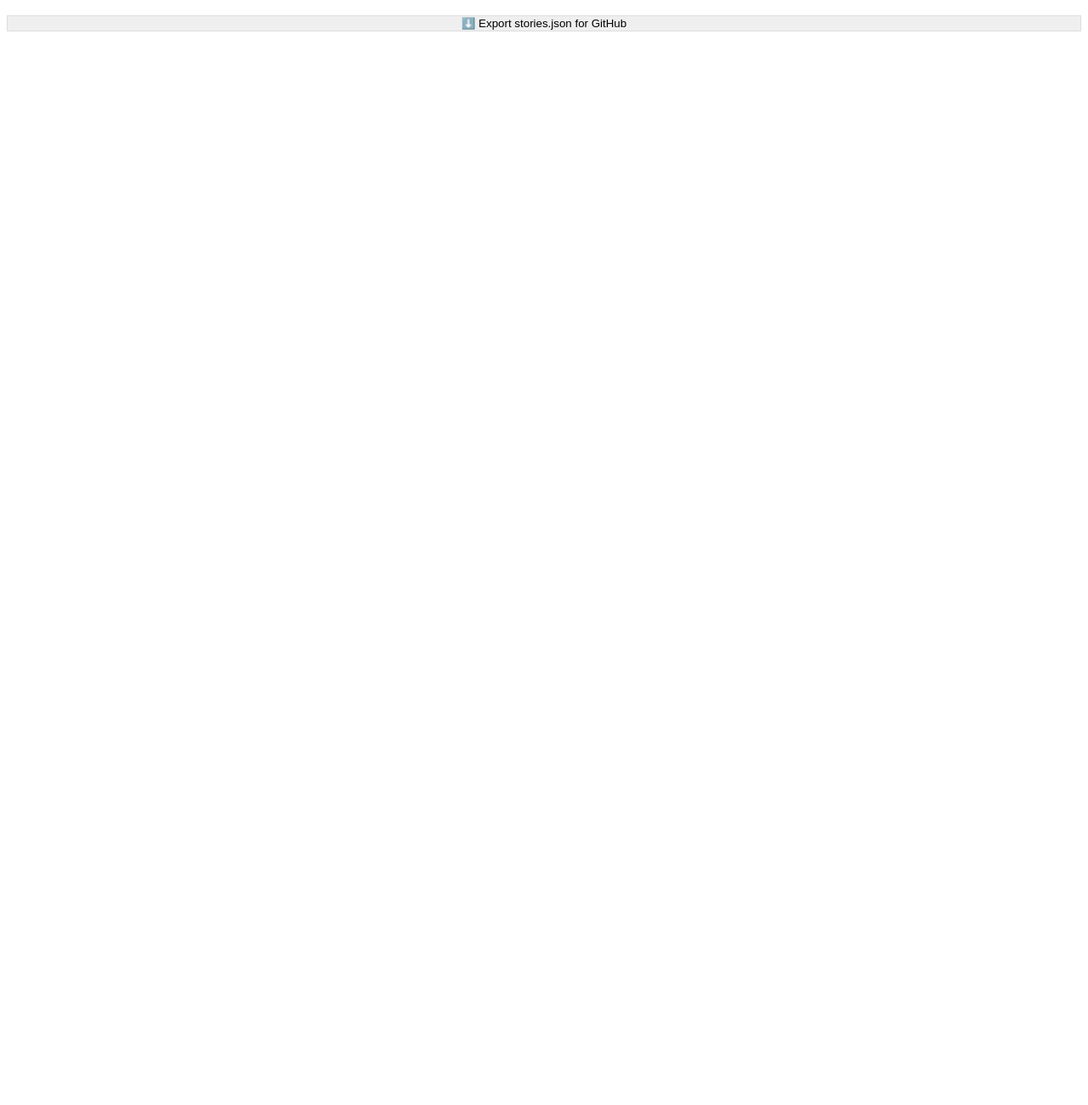
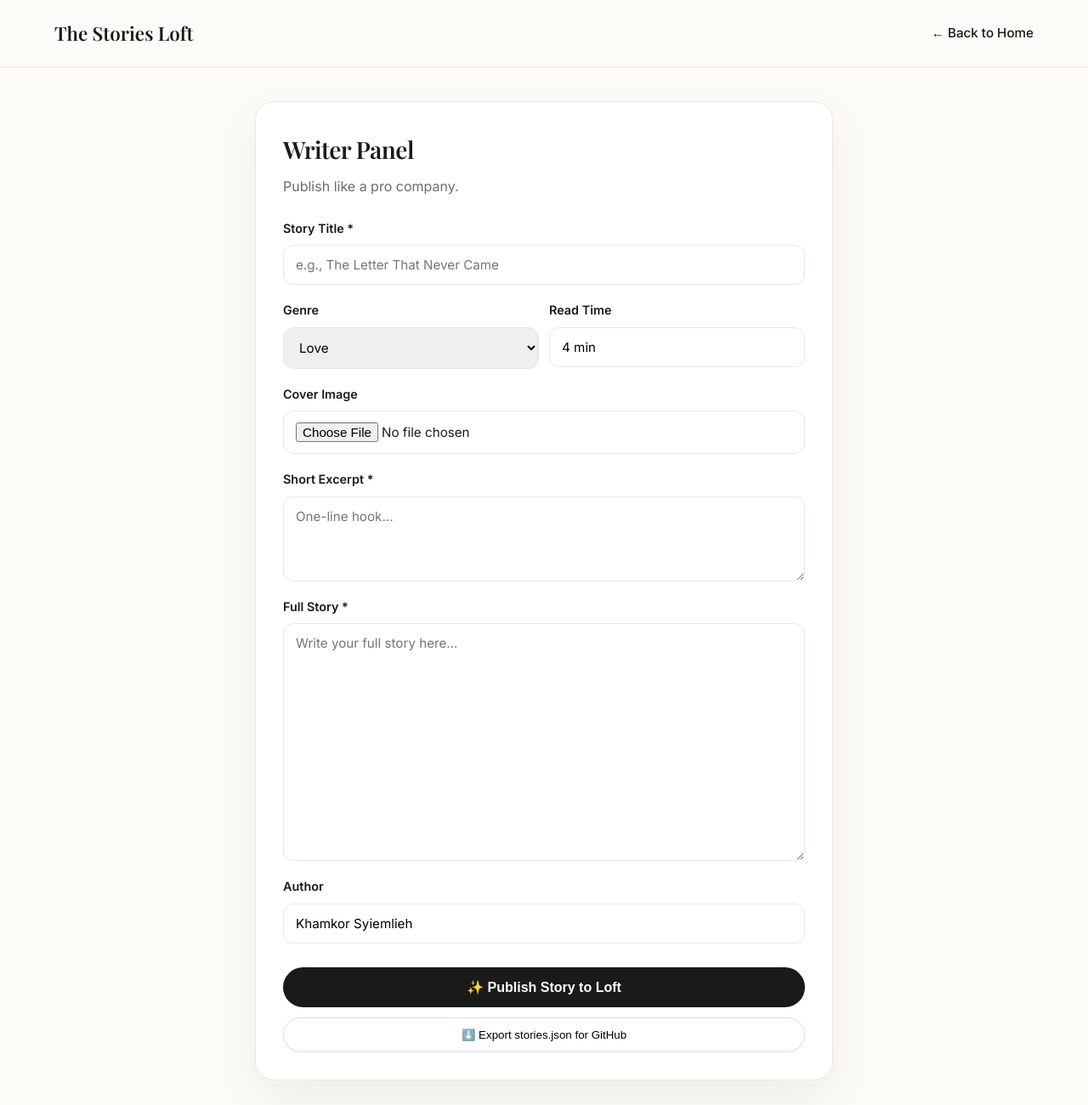
Before and after one commit to kham1000678/The-Stories-Loft, a plain HTML site: page admin.html in a window 1280 px wide. Shown: the whole page at 85% size. Before the commit the page ends 800 px from the top, so only its background shows below. Drawn offline with nearby package versions, Linux system fonts and the light colour scheme.

Commit message:
fix admin full form restored

```diff
--- a/admin.html
+++ b/admin.html
@@ -1,2 +1,43 @@
-<button class="btn btn-ghost" style="width:100%;margin-top:10px;border:1px solid #ddd" onclick="exportJSON()">⬇️ Export stories.json for GitHub</button>
-<script>function exportJSON(){const data=localStorage.getItem('loft_stories');const blob=new Blob([data],{type:'application/json'});const a=document.createElement('a');a.href=URL.createObjectURL(blob);a.download='stories.json';a.click();}</script>
+<!DOCTYPE html>
+<html lang="en">
+<head>
+<meta charset="UTF-8">
+<meta name="viewport" content="width=device-width, initial-scale=1.0">
+<title>Writer Panel - The Stories Loft</title>
+<link href="https://fonts.googleapis.com/css2?family=Playfair+Display:wght@600&family=Inter:wght@400;500;600&display=swap" rel="stylesheet">
+<link rel="stylesheet" href="style.css">
+<style>
+.admin-wrap{max-width:680px;margin:40px auto;background:#fff;padding:32px;border-radius:22px;border:1px solid #ece6df;box-shadow:0 20px 60px rgba(0,0,0,.06)}
+.form-group{margin-bottom:18px;display:flex;flex-direction:column;gap:7px}
+.form-group label{font-weight:600;font-size:.9rem}
+.form-group input,.form-group select,.form-group textarea{padding:13px 14px;border:1px solid #ece6df;border-radius:12px;font-family:Inter;font-size:.95rem;outline:none}
+.form-group textarea{min-height:100px}
+.form-group textarea.large{min-height:280px}
+.save-btn{background:#1a1a1a;color:#fff;padding:14px;border:none;border-radius:999px;font-weight:600;cursor:pointer;width:100%;margin-top:10px;font-size:1rem}
+.success-msg{background:#e6f4ea;color:#1e7a34;padding:12px 14px;border-radius:12px;margin-top:14px;display:none;text-align:center;font-weight:500}
+.preview-img{width:100%;max-height:300px;object-fit:cover;border-radius:12px;display:none;margin-top:10px}
+</style>
+</head>
+<body>
+<nav class="navbar"><a href="index.html" class="logo">The Stories Loft</a><div class="nav-links"><a href="index.html">← Back to Home</a></div></nav>
+<div class="admin-wrap">
+<h2 style="font-family:'Playfair Display',serif;font-size:28px;margin-bottom:6px">Writer Panel</h2>
+<p style="color:#6b6b6b;margin-bottom:24px">Publish like a pro company.</p>
+<div class="form-group"><label>Story Title *</label><input id="title" placeholder="e.g., The Letter That Never Came"></div>
+<div style="display:flex;gap:12px"><div class="form-group" style="flex:1"><label>Genre</label><select id="genre"><option>Love</option><option>Mystery</option><option>Life</option><option>Poetry</option></select></div><div class="form-group" style="flex:1"><label>Read Time</label><input id="readTime" value="4 min"></div></div>
+<div class="form-group"><label>Cover Image</label><input type="file" id="coverFile" accept="image/*"><img id="preview" class="preview-img"></div>
+<div class="form-group"><label>Short Excerpt *</label><textarea id="excerpt" placeholder="One-line hook..."></textarea></div>
+<div class="form-group"><label>Full Story *</label><textarea id="content" class="large" placeholder="Write your full story here..."></textarea></div>
+<div class="form-group"><label>Author</label><input id="author" value="Khamkor Syiemlieh"></div>
+<button class="save-btn" onclick="publish()">✨ Publish Story to Loft</button>
+<div id="success" class="success-msg">Published! Redirecting to homepage...</div>
+<button style="width:100%;margin-top:12px;padding:12px;border:1px solid #ddd;background:#fff;border-radius:999px;cursor:pointer" onclick="exportJSON()">⬇️ Export stories.json for GitHub</button>
+</div>
+<script>
+let coverData="";document.getElementById('coverFile').addEventListener('change',e=>{const f=e.target.files[0];if(!f)return;const r=new FileReader();r.onload=()=>{coverData=r.result;const p=document.getElementById('preview');p.src=coverData;p.style.display='block';};r.readAsDataURL(f);});
+function getStories(){const s=localStorage.getItem('loft_stories');if(s){try{return JSON.parse(s)}catch(e){}}return [];}
+function publish(){const t=document.getElementById('title').value.trim();const ex=document.getElementById('excerpt').value.trim();const co=document.getElementById('content').value.trim();if(!t||!ex||!co){alert("Fill Title, Excerpt and Full Story");return;}const stories=getStories();const ns={id:Date.now(),title:t,genre:document.getElementById('genre').value,excerpt:ex,content:co,author:document.getElementById('author').value||'Loft Original',date:new Date().toISOString().split('T')[0],readTime:document.getElementById('readTime').value||'4 min',cover:coverData};stories.unshift(ns);localStorage.setItem('loft_stories',JSON.stringify(stories));document.getElementById('success').style.display='block';setTimeout(()=>{window.location.href='index.html';},1200);}
+function exportJSON(){const d=localStorage.getItem('loft_stories');if(!d){alert('No stories yet');return;}const b=new Blob([d],{type:'application/json'});const a=document.createElement('a');a.href=URL.createObjectURL(b);a.download='stories.json';a.click();}
+</script>
+</body>
+</html>
```
